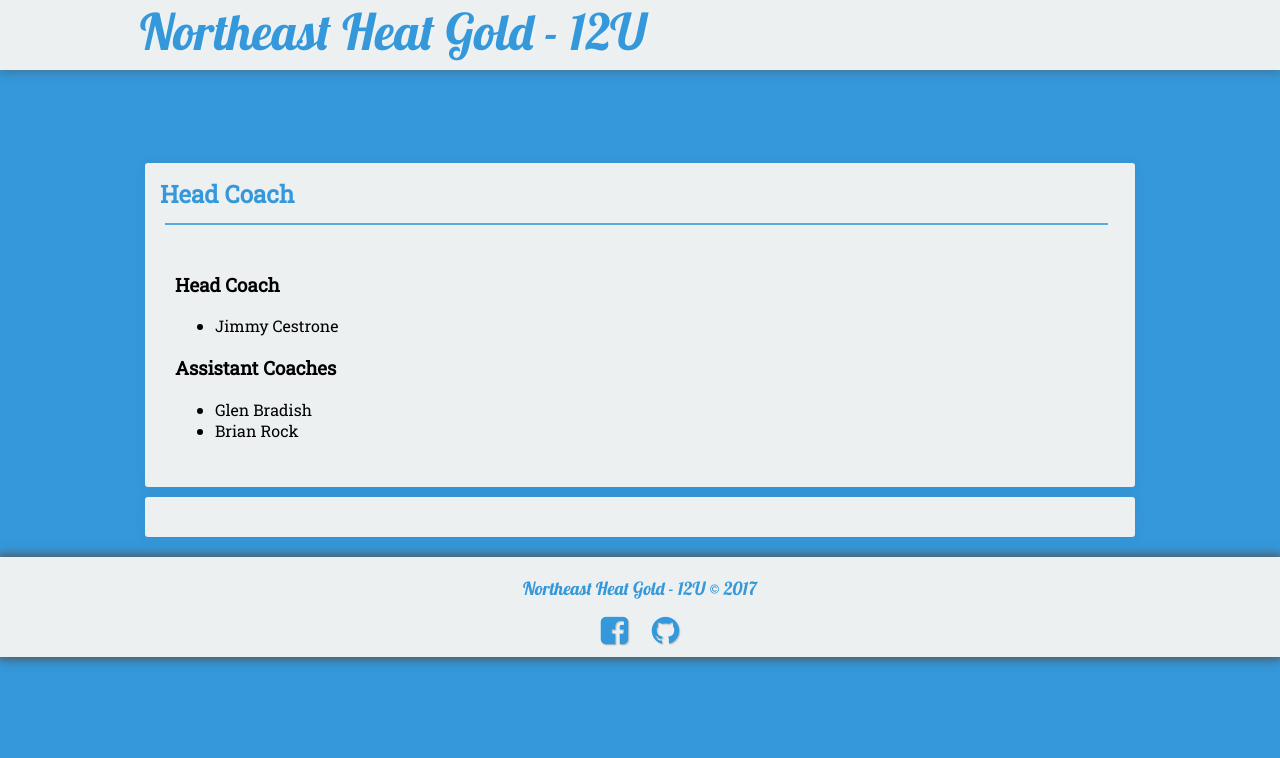
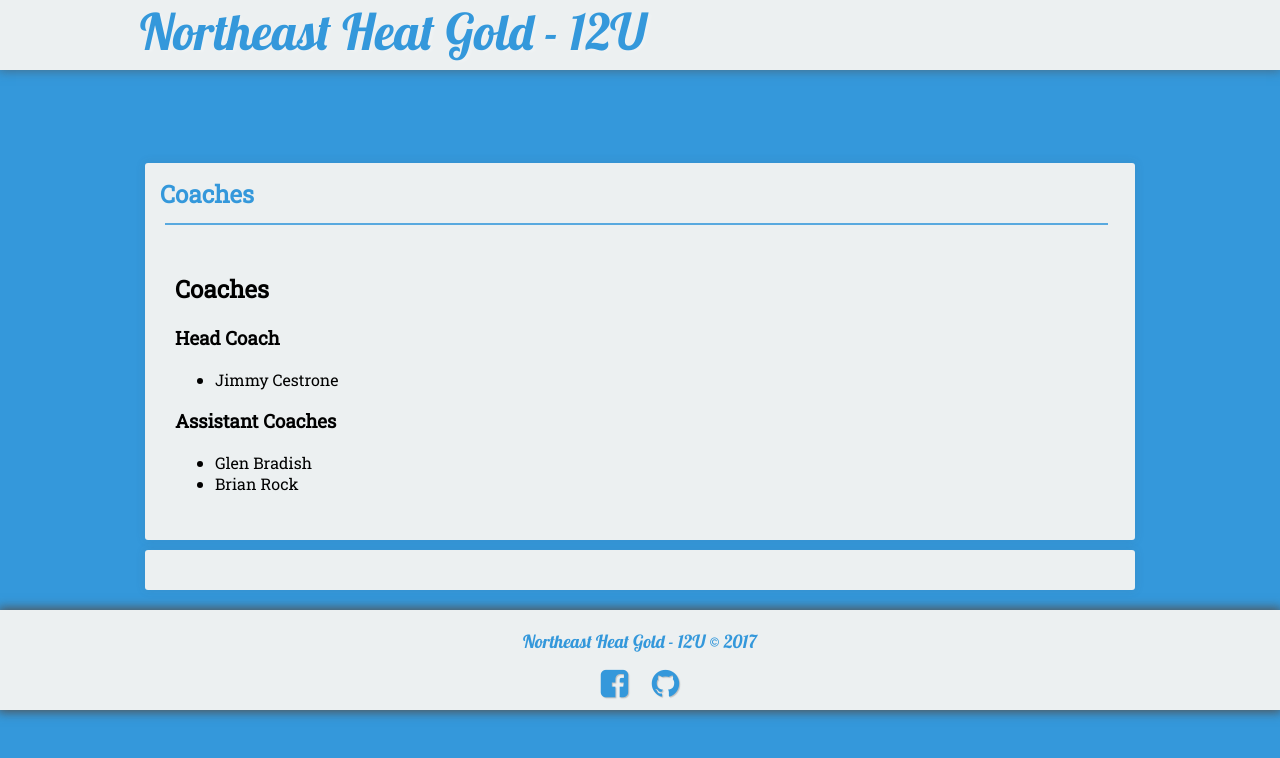
Before and after one commit to seanmerrow/ecf, a Jekyll site: the page built from coaches/index.md, in a window 1280 px wide. Shown: the top 758 px of the page. Built offline with Jekyll 4.4.1, drawn with Linux system fonts in a browser that asks for light colours; nearby versions of some CDN libraries; our own code applies the rules of GitHub Pages for plain Markdown files; comment, search, counter and statistics services are not loaded.

Commit message:
Update index.md

```diff
--- a/coaches/index.md
+++ b/coaches/index.md
@@ -1,3 +1,5 @@
+## Coaches
+
 ### Head Coach
 * Jimmy Cestrone
 
```
